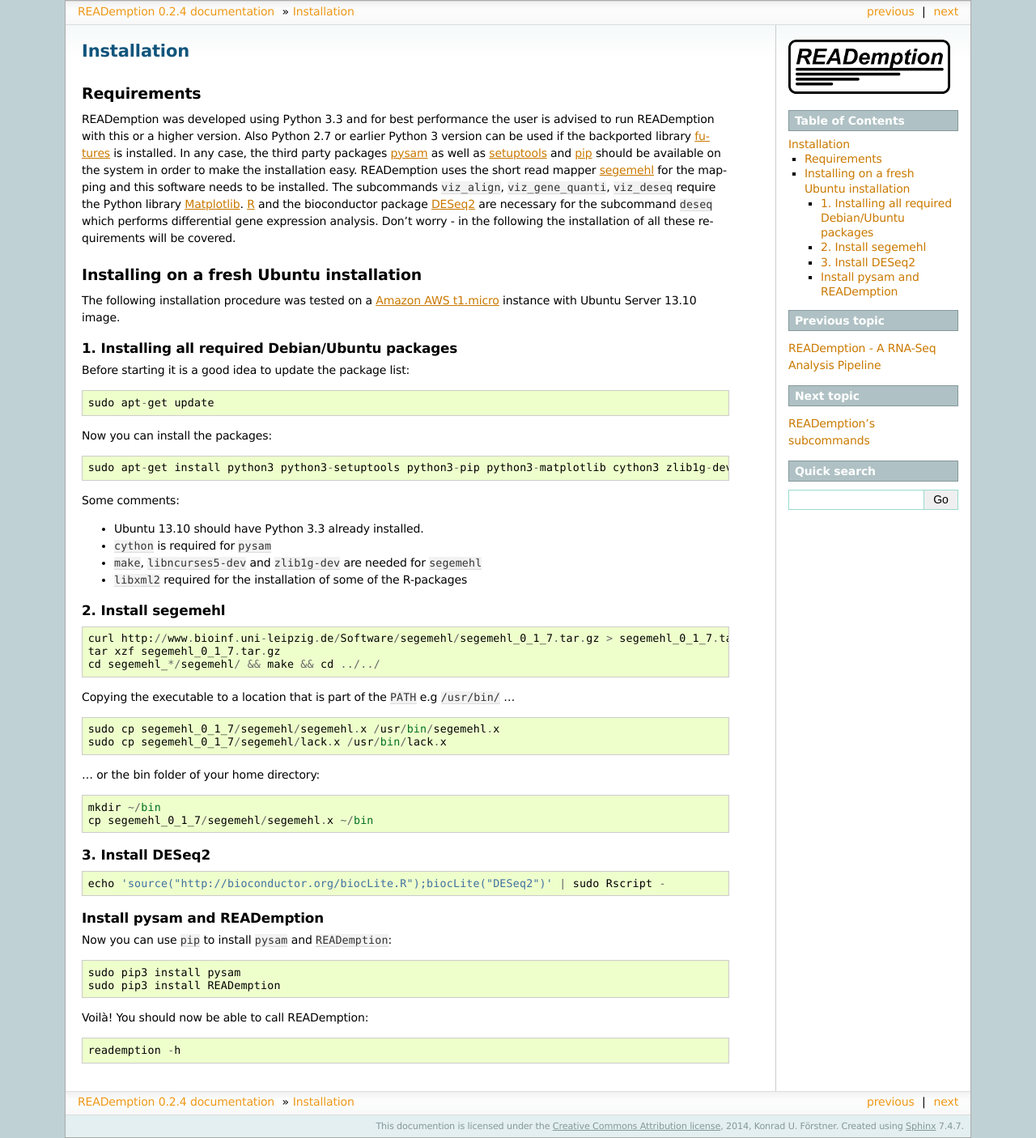
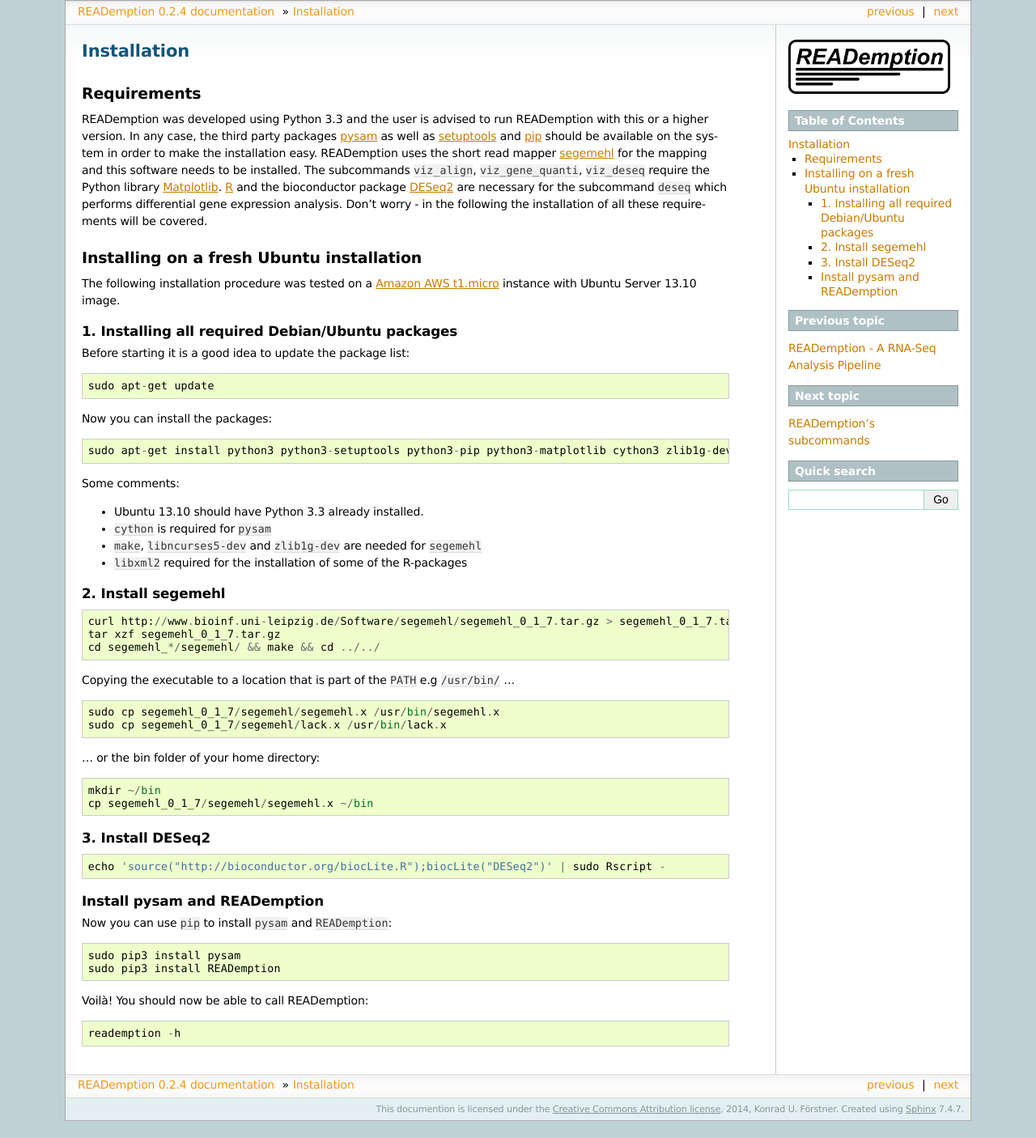
Before and after one commit to foerstner-lab/READemption, a Sphinx documentation site: the page built from docs/source/installation.rst, in a window 1280 px wide. Shown: the whole page at 81% size. Built offline with Sphinx 7.4.7, drawn with Linux system fonts in a browser that asks for light colours; pages that are not in the unit, such as notebooks, are missing from menus; after the commit the page ends 1385 px from its top, so only the background shows below that.

Commit message:
Modify Python version recommendation

```diff
--- a/docs/source/installation.rst
+++ b/docs/source/installation.rst
@@ -4,16 +4,13 @@ Installation
 Requirements
 ------------
 
-READemption was developed using Python 3.3 and for best performance
-the user is advised to run READemption with this or a higher
-version. Also Python 2.7 or earlier Python 3 version can be used if
-the backported library `futures
-<https://pypi.python.org/pypi/futures>`_ is installed. In any case,
-the third party packages `pysam <https://code.google.com/p/pysam>`_ as
-well as `setuptools <https://pypi.python.org/pypi/setuptools>`_ and
-`pip <http://www.pip-installer.org>`_ should be available on the
-system in order to make the installation easy. READemption uses the
-short read mapper `segemehl
+READemption was developed using Python 3.3 and the user is advised to
+run READemption with this or a higher version. In any case, the third
+party packages `pysam <https://code.google.com/p/pysam>`_ as well as
+`setuptools <https://pypi.python.org/pypi/setuptools>`_ and `pip
+<http://www.pip-installer.org>`_ should be available on the system in
+order to make the installation easy. READemption uses the short read
+mapper `segemehl
 <http://www.bioinf.uni-leipzig.de/Software/segemehl/>`_ for the
 mapping and this software needs to be installed. The subcommands
 ``viz_align``, ``viz_gene_quanti``, ``viz_deseq`` require the Python
```
